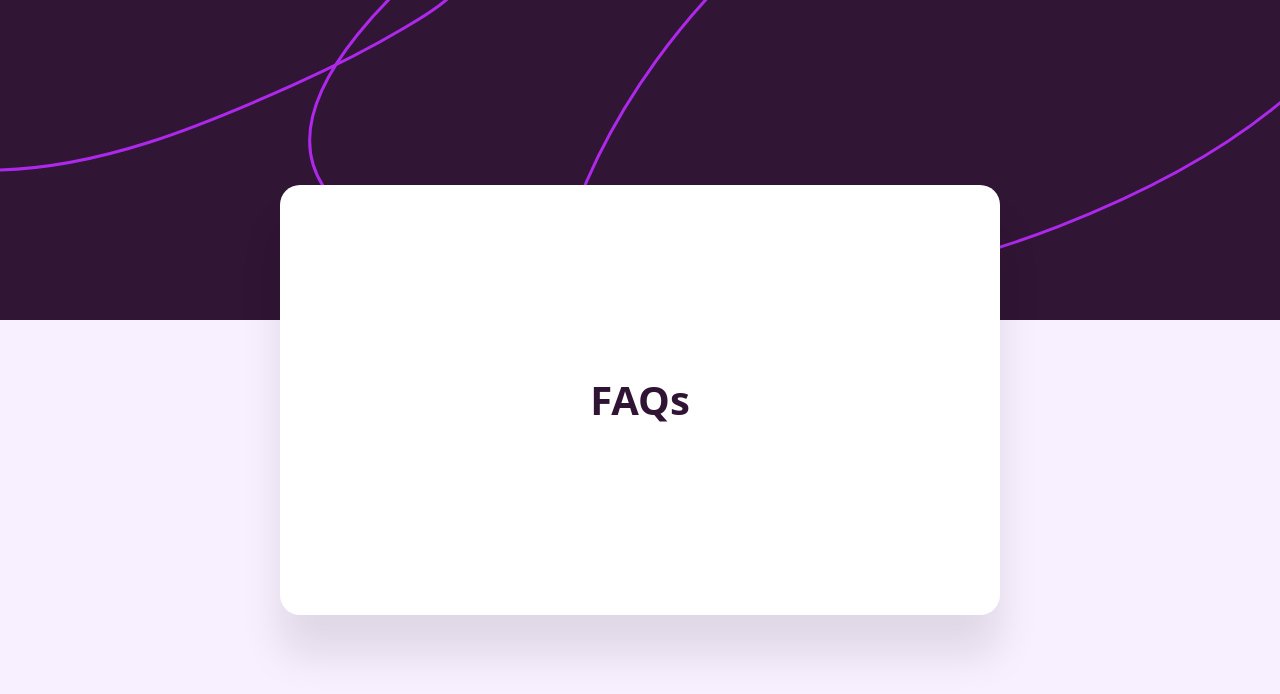
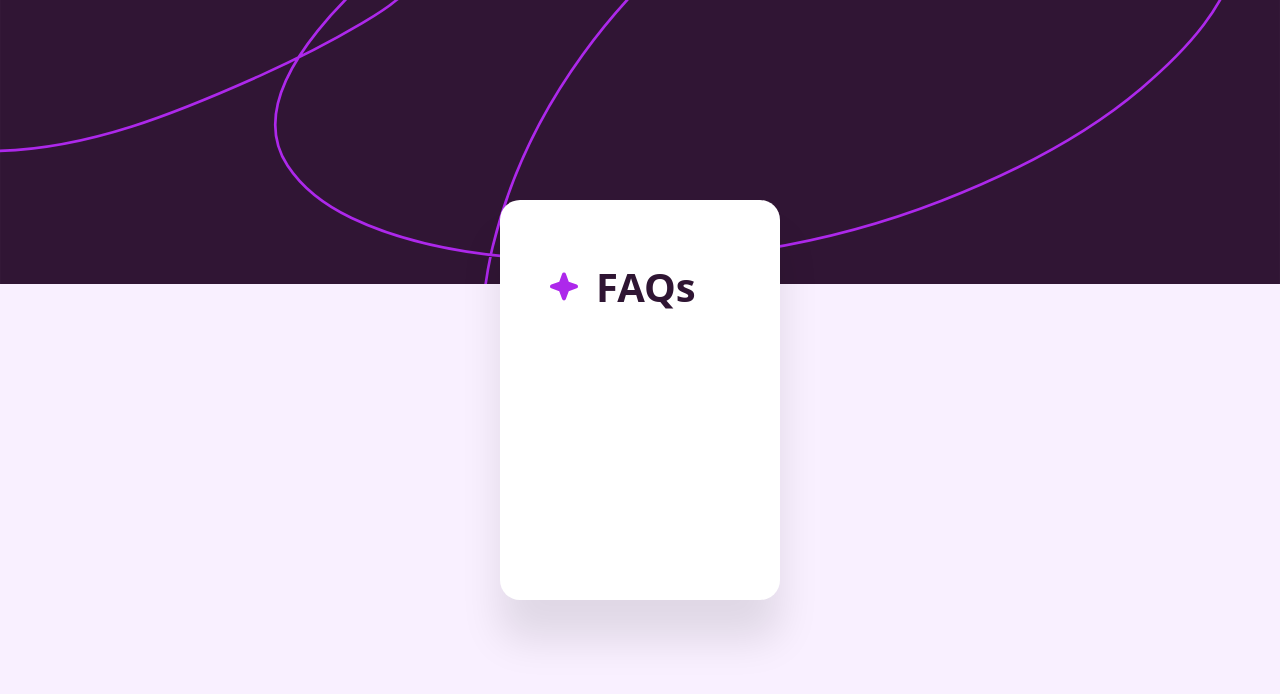
Before and after one commit to stereogamm/FAQ-accordion, a React (Vite) app: page / in a window 1280 px wide. Shown: the top 694 px of the page. Built offline with nearby package versions, Linux system fonts and the light colour scheme.

Commit message:
add card styles

```diff
--- a/src/App.css
+++ b/src/App.css
@@ -1,25 +1,56 @@
+* {
+  box-sizing: border-box; /*to calculate the elements sizes correctly incl margins and paddings*/
+}
+
 .main {
   background-color: hsl(275, 100%, 97%);
   background-image: url(./assets/images/image/background-pattern-desktop.svg);
   background-repeat: no-repeat;
+  background-size: 100% auto;
+  background-position: top center;
+  height: 100vh;
   width: 100vw;
-  height: 100vh;
   display: flex;
   justify-content: center;
   align-items: center;
+  padding: 2rem 0;
+  overflow-x: hidden; /*Add internal scroll if the container will be overflowed*/
+}
+
+.card__wrapper {
+  padding: 2rem;
+  margin: 2rem 0;
+  display: flex;
+  justify-content: center;
 }
 
 .card {
   background: hsl(0, 0%, 100%);
-  padding: 10rem;
+  padding: 2rem;
   border-radius: 20px;
   box-shadow: 0px 40px 40px rgba(0, 0, 0, 0.1);
-  text-align: center;
-  width: 90%;
-  max-width: 400px;
+  width: 80%;
+  max-width: 90vw;
+  min-width: 280px;
+  display: flex;
+  flex-direction: column;
+  overflow: auto;
+  max-height: 60vh;
+  min-height: 50vh;
 }
 
 h1 {
   color: hsl(292, 42%, 14%);
   font-size: 2.5rem;
+  word-wrap: break-word; /*long word wrapping!!!*/
 }
+
+h1::before {
+  content:'';
+  background-image: url(./assets/images/image/icon-star.svg);
+  background-size: cover;
+  display: inline-block;
+  margin: 0 1rem;
+  width: 2rem;
+  height: 2rem;
+}
--- a/src/Components/Card.jsx
+++ b/src/Components/Card.jsx
@@ -3,9 +3,11 @@ import '../App.css';
 function Card() {
     return (
         <>
-         <section className='card'>
-            <h1>FAQs</h1>
-         </section>
+        <main className='card__wrapper'>
+            <section className='card'>
+                <h1>FAQs</h1>
+            </section>
+         </main>
         </>
     )
 }
```
